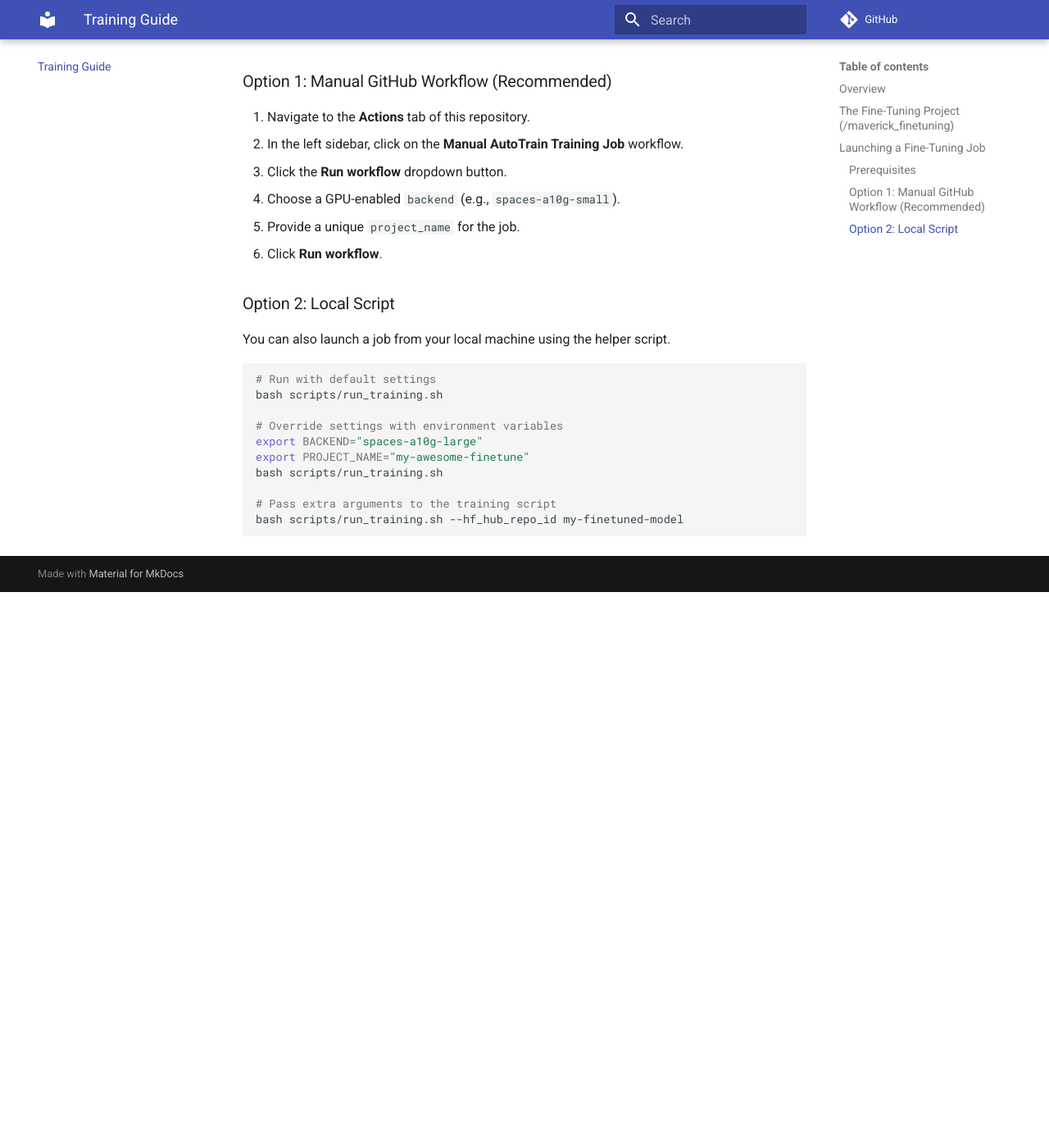
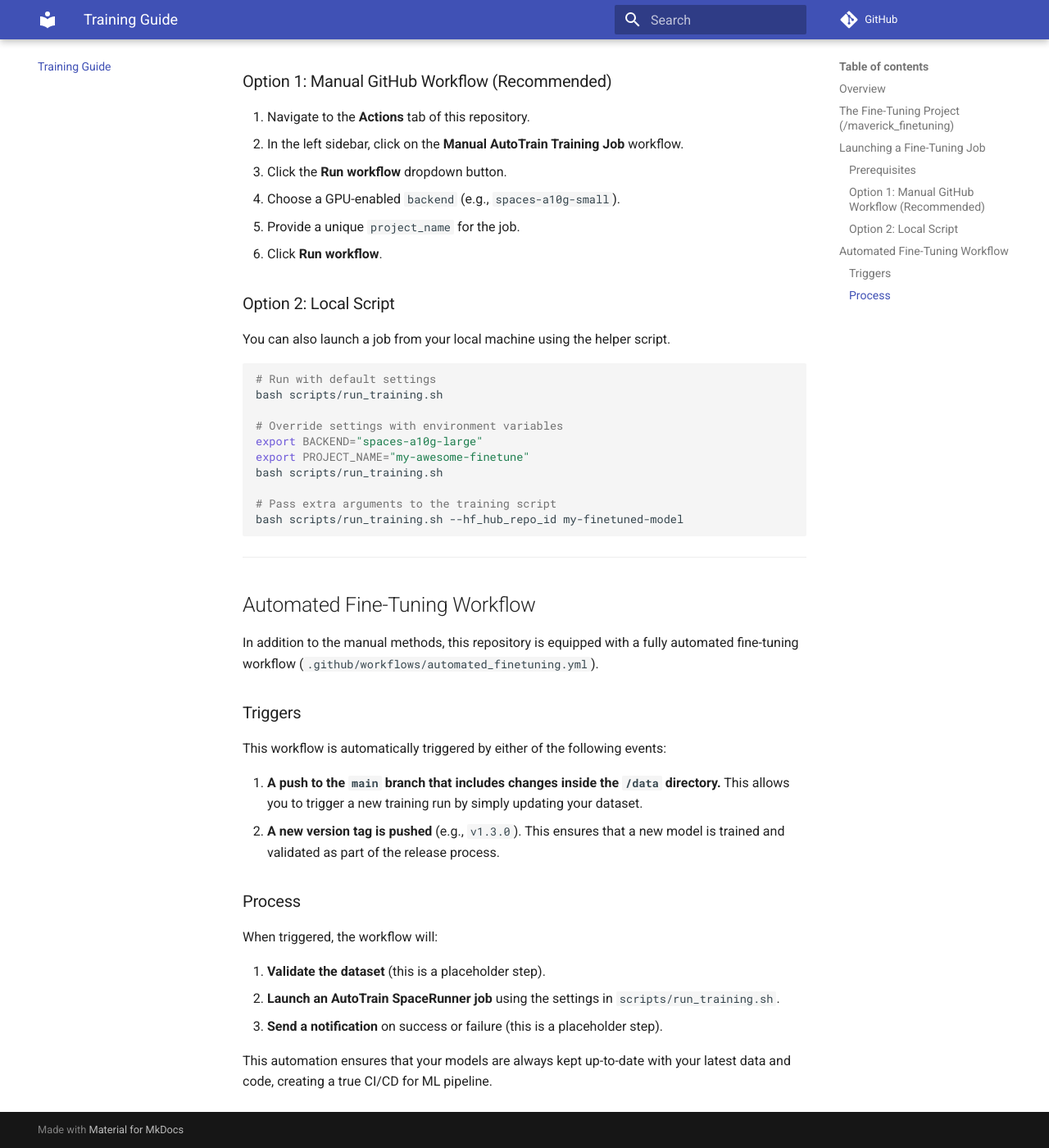
Before and after one commit to likhonsexikh/sheikh, an MkDocs documentation site: the page built from docs/training_guide.md, in a window 1280 px wide and 1400 px high, scrolled down 1119 px. Shown: the whole window at 82% size. Built offline with MkDocs 1.6.1 and Material for MkDocs 9.7.7, drawn with Linux system fonts in a browser that asks for light colours; comment, search, counter and statistics services are not loaded; before the commit the page ends 1841 px from its top, so only the background shows below that.

Commit message:
feat: Add automated workflow for Maverick fine-tuning
This commit introduces a new GitHub Actions workflow to automate the fine-tuning process for the Maverick model using AutoTrain SpaceRunner.

The workflow is triggered on pushes to the `data/` directory or on new version tags. It validates the dataset (placeholder), launches the training job, and includes placeholders for notifications.

The documentation in `docs/training_guide.md` has been updated to explain this new automated workflow.

````diff
--- a/docs/training_guide.md
+++ b/docs/training_guide.md
@@ -50,3 +50,26 @@ bash scripts/run_training.sh
 # Pass extra arguments to the training script
 bash scripts/run_training.sh --hf_hub_repo_id my-finetuned-model
 ```
+
+---
+
+## Automated Fine-Tuning Workflow
+
+In addition to the manual methods, this repository is equipped with a fully automated fine-tuning workflow (`.github/workflows/automated_finetuning.yml`).
+
+### Triggers
+
+This workflow is automatically triggered by either of the following events:
+
+1.  **A push to the `main` branch that includes changes inside the `/data` directory.** This allows you to trigger a new training run by simply updating your dataset.
+2.  **A new version tag is pushed** (e.g., `v1.3.0`). This ensures that a new model is trained and validated as part of the release process.
+
+### Process
+
+When triggered, the workflow will:
+
+1.  **Validate the dataset** (this is a placeholder step).
+2.  **Launch an AutoTrain SpaceRunner job** using the settings in `scripts/run_training.sh`.
+3.  **Send a notification** on success or failure (this is a placeholder step).
+
+This automation ensures that your models are always kept up-to-date with your latest data and code, creating a true CI/CD for ML pipeline.
````
Also changed, not shown: 2 other files.
